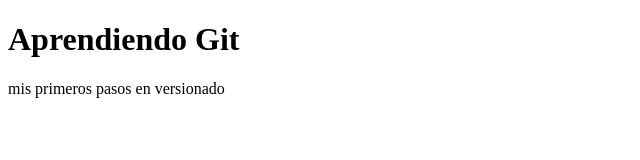
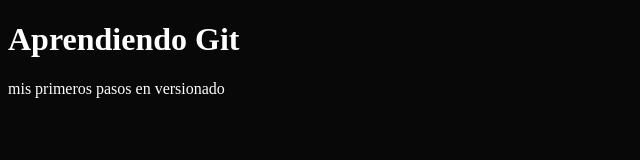
Before and after one commit to Marianne-90/youtube-git, a plain HTML site: page index.html in a window 1280 px wide. Shown: the whole page, without its empty margins (0-640 px from the left). Drawn offline with Linux system fonts and the light colour scheme.

Commit message:
añadí el css

```diff
--- a/index.html
+++ b/index.html
@@ -5,6 +5,7 @@
     <meta http-equiv="X-UA-Compatible" content="IE=edge">
     <meta name="viewport" content="width=device-width, initial-scale=1.0">
     <title>Aprendiendo Git</title>
+    <link rel="stylesheet" href="style.css">
 </head>
 <body>
     <h1>Aprendiendo Git</h1>
--- /dev/null
+++ b/style.css
@@ -0,0 +1,4 @@
+html{
+    background-color: rgb(8, 8, 8);
+    color: white;
+}
```
